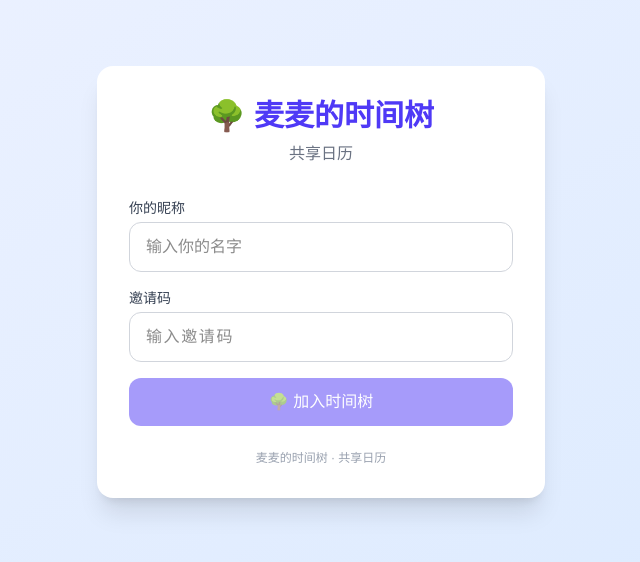
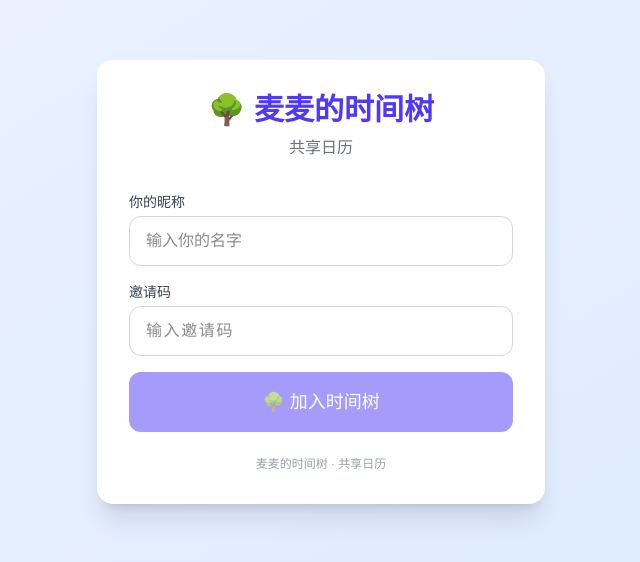
Before and after one commit to Justin-wangzai/timetree-clone, a Next.js app: page /auth in a window 1280 px wide. Shown: the part 118-680 px from the top of the page, without its empty margins (319-959 px from the left). Built offline with nearby package versions, Linux system fonts and the light colour scheme.

Commit message:
fix: iOS Safari 按钮点击修复 + 邀请码列表兼容

```diff
--- a/src/app/admin/page.tsx
+++ b/src/app/admin/page.tsx
@@ -216,7 +216,7 @@ function InviteCodeList({ calendarId }: { calendarId: string }) {
   const loadCodes = async () => {
     const { data } = await supabase
       .from("invite_codes")
-      .select("*, members!invite_codes_used_by_fkey(nickname)")
+      .select("*")
       .eq("calendar_id", calendarId)
       .order("created_at", { ascending: false });
 
@@ -234,9 +234,9 @@ function InviteCodeList({ calendarId }: { calendarId: string }) {
           <div>
             <span className="font-mono font-bold tracking-wider">{code.code}</span>
             <span className="text-xs text-gray-400 ml-2">
-              {code.used_by ? (
+              {code.use_count > 0 ? (
                 <span className="text-green-500">
-                  已被 {code.members?.nickname || "某人"} 使用
+                  已被使用
                 </span>
               ) : (
                 <span className="text-yellow-500">
--- a/src/app/auth/page.tsx
+++ b/src/app/auth/page.tsx
@@ -122,7 +122,8 @@ export default function AuthPage() {
           <button
             onClick={handleJoin}
             disabled={loading || !code || !nickname}
-            className="w-full py-3 bg-indigo-600 text-white rounded-xl font-medium hover:bg-indigo-700 disabled:opacity-50 disabled:cursor-not-allowed transition-colors"
+            className="w-full py-4 bg-indigo-600 text-white rounded-xl font-medium hover:bg-indigo-700 active:bg-indigo-800 disabled:opacity-50 disabled:cursor-not-allowed transition-colors text-lg cursor-pointer"
+            style={{ WebkitTapHighlightColor: "transparent" }}
           >
             {loading ? "加入中..." : "🌳 加入时间树"}
           </button>
```
